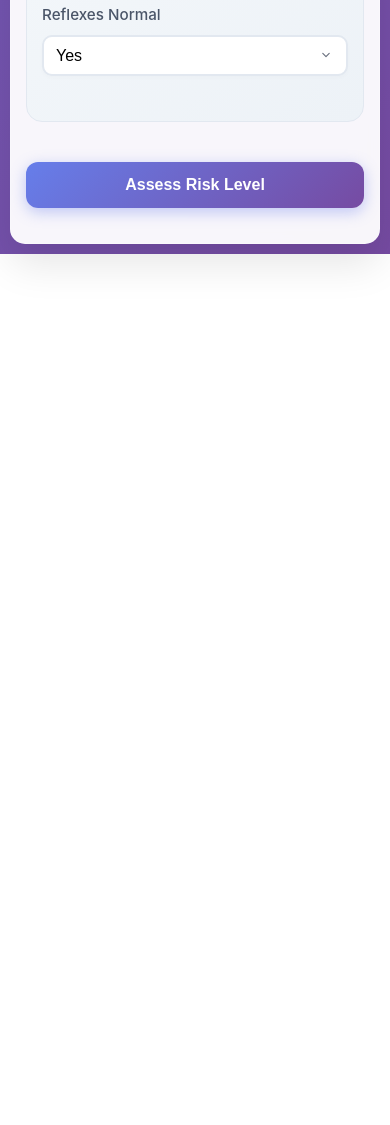
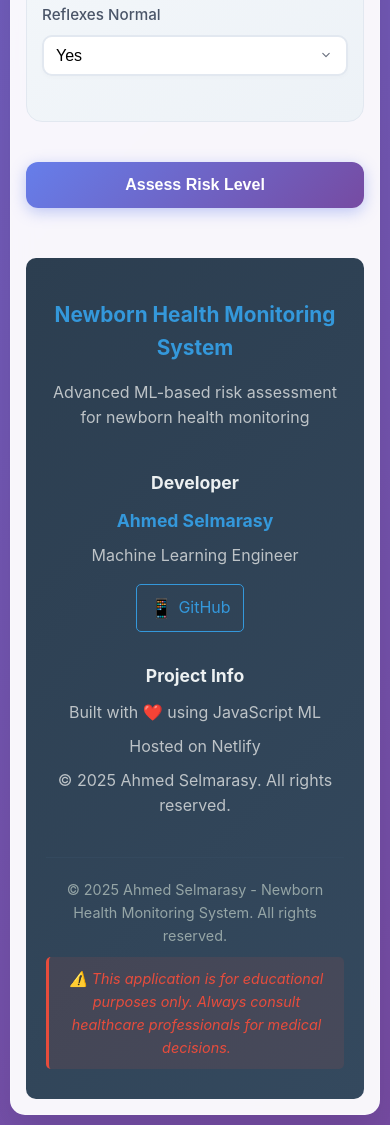
Before and after one commit to ahmedselmarasy-maker/newborn-health-monitoring, a plain HTML site: page index.html in a window 390 px wide. Shown: the part 2829-3954 px from the top of the page. Before the commit the page ends 3083 px from the top, so only its background shows below. Drawn offline with Linux system fonts and the light colour scheme.

Commit message:
Add professional footer with developer attribution
- Add comprehensive footer section with developer info
- Include Ahmed Selmarasy as developer and owner
- Add GitHub link and social media integration
- Include copyright notice and medical disclaimer
- Add responsive design for mobile devices
- Professional styling with gradient background

```diff
--- a/index.html
+++ b/index.html
@@ -172,6 +172,38 @@
                 </div>
             </div>
         </main>
+
+        <footer>
+            <div class="footer-content">
+                <div class="footer-section">
+                    <h3>Newborn Health Monitoring System</h3>
+                    <p>Advanced ML-based risk assessment for newborn health monitoring</p>
+                </div>
+
+                <div class="footer-section">
+                    <h4>Developer</h4>
+                    <p><strong>Ahmed Selmarasy</strong></p>
+                    <p>Machine Learning Engineer</p>
+                    <div class="social-links">
+                        <a href="https://github.com/ahmedselmarasy-maker" target="_blank" rel="noopener">
+                            <span class="github-icon">📱</span> GitHub
+                        </a>
+                    </div>
+                </div>
+
+                <div class="footer-section">
+                    <h4>Project Info</h4>
+                    <p>Built with ❤️ using JavaScript ML</p>
+                    <p>Hosted on Netlify</p>
+                    <p>© 2025 Ahmed Selmarasy. All rights reserved.</p>
+                </div>
+            </div>
+
+            <div class="footer-bottom">
+                <p>&copy; 2025 Ahmed Selmarasy - Newborn Health Monitoring System. All rights reserved.</p>
+                <p class="disclaimer">⚠️ This application is for educational purposes only. Always consult healthcare professionals for medical decisions.</p>
+            </div>
+        </footer>
     </div>
 
     <script src="static/js/script-static.js"></script>
--- a/static/css/style.css
+++ b/static/css/style.css
@@ -694,6 +694,20 @@ input:valid {
         font-size: 1.5rem;
         padding: 15px;
     }
+
+    .footer-content {
+        grid-template-columns: 1fr;
+        gap: 20px;
+    }
+
+    .footer-section {
+        text-align: center;
+    }
+
+    .social-links {
+        justify-content: center;
+        display: flex;
+    }
 }
 
 @media (max-width: 480px) {
@@ -751,6 +765,93 @@ input:valid {
     }
 }
 
+/* Footer Styles */
+footer {
+    margin-top: 50px;
+    background: linear-gradient(135deg, #2c3e50, #34495e);
+    color: white;
+    padding: 40px 20px 20px;
+    border-radius: 10px;
+}
+
+.footer-content {
+    display: grid;
+    grid-template-columns: repeat(auto-fit, minmax(250px, 1fr));
+    gap: 30px;
+    margin-bottom: 30px;
+}
+
+.footer-section h3 {
+    color: #3498db;
+    margin-bottom: 15px;
+    font-size: 1.3em;
+}
+
+.footer-section h4 {
+    color: #ecf0f1;
+    margin-bottom: 10px;
+    font-size: 1.1em;
+}
+
+.footer-section p {
+    margin-bottom: 8px;
+    line-height: 1.6;
+    color: #bdc3c7;
+}
+
+.footer-section strong {
+    color: #3498db;
+    font-size: 1.1em;
+}
+
+.social-links {
+    margin-top: 15px;
+}
+
+.social-links a {
+    display: inline-flex;
+    align-items: center;
+    color: #3498db;
+    text-decoration: none;
+    padding: 8px 12px;
+    border: 1px solid #3498db;
+    border-radius: 5px;
+    transition: all 0.3s ease;
+    margin-right: 10px;
+}
+
+.social-links a:hover {
+    background-color: #3498db;
+    color: white;
+    transform: translateY(-2px);
+}
+
+.github-icon {
+    margin-right: 5px;
+    font-size: 1.2em;
+}
+
+.footer-bottom {
+    border-top: 1px solid #34495e;
+    padding-top: 20px;
+    text-align: center;
+}
+
+.footer-bottom p {
+    margin-bottom: 10px;
+    color: #95a5a6;
+    font-size: 0.9em;
+}
+
+.disclaimer {
+    font-style: italic;
+    color: #e74c3c !important;
+    background: rgba(231, 76, 60, 0.1);
+    padding: 10px;
+    border-radius: 5px;
+    border-left: 3px solid #e74c3c;
+}
+
 /* Print styles */
 @media print {
     body {
@@ -766,4 +867,8 @@ input:valid {
     button, .loading {
         display: none;
     }
+
+    footer {
+        display: none;
+    }
 }
```
